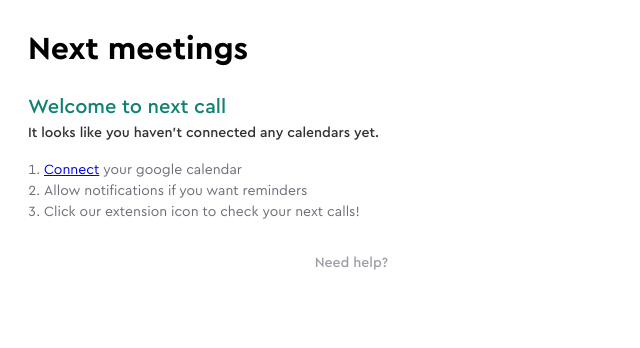
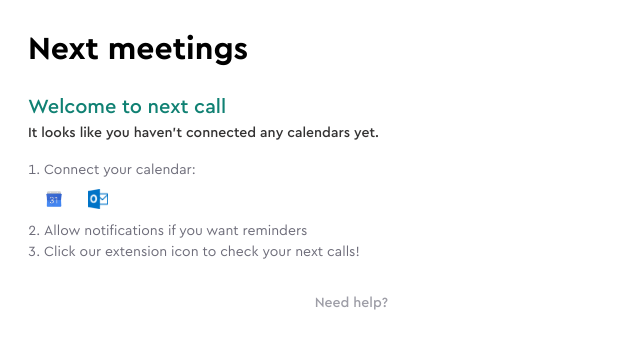
Before and after one commit to charlesscheuer/calendar, a React app: page / in a window 1280 px wide. Shown: the top 348 px of the page, without its empty margins (0-640 px from the left). Built offline with nearby package versions, Linux system fonts and the light colour scheme.

Commit message:
adding outlook button

```diff
--- a/src/App.scss
+++ b/src/App.scss
@@ -173,3 +173,17 @@ ol {
   align-items: center;
   justify-content: center;
 }
+
+.logos {
+  display: flex;
+  align-items: center;
+  justify-content: flex-start;
+  margin-top: 10px;
+  margin-bottom: 10px;
+  &_img {
+    height: 20px;
+    width: auto;
+    cursor: pointer;
+    margin-right: 24px;
+  }
+}
--- a/src/Onboarding.jsx
+++ b/src/Onboarding.jsx
@@ -1,8 +1,7 @@
 import React, { Component } from "react";
 
-// import GoogleCalendarLogo from "./Logos/Google_Calendar.png";
-// import OutlookLogo from "./Logos/Microsoft_Outlook_2013_logo.png";
-// saving this here for future
+import GoogleCalendarLogo from "./Logos/Google_Calendar.png";
+import OutlookLogo from "./Logos/Microsoft_Outlook_2013_logo.png";
 
 const list = [
   "Connect with google calendar",
@@ -10,9 +9,19 @@ const list = [
   "Click our extension icon to check your next calls!",
 ];
 
-// const logos = [GoogleCalendarLogo];
+const logos = [GoogleCalendarLogo, OutlookLogo];
 
 /*global chrome*/
+// <li className="instruction">
+//               <a
+//                 onClick={() => this.connectCalendar()}
+//                 className="cleanLink"
+//                 href="#0"
+//               >
+//                 Connect
+//               </a>{" "}
+//               your google calendar
+//             </li>
 
 const backend_url =
   "https://us-central1-calendar-276823.cloudfunctions.net/nextcallfyi/";
@@ -122,14 +131,23 @@ export default class Onboarding extends Component {
         <div className="row row_start">
           <ol>
             <li className="instruction">
-              <a
-                onClick={() => this.connectCalendar()}
-                className="cleanLink"
-                href="#0"
-              >
-                Connect
-              </a>{" "}
-              your google calendar
+              <div>Connect your calendar:</div>
+              <div className="logos">
+                {logos.map((logo, index) => {
+                  return (
+                    <img
+                      src={logo}
+                      className="logos_img"
+                      onClick={() => this.connectCalendar()}
+                      alt={
+                        index === 0
+                          ? "Connect Google calendar"
+                          : "Connect Outlook calendar"
+                      }
+                    />
+                  );
+                })}
+              </div>
             </li>
             <li className="instruction">
               Allow notifications if you want reminders
```
Also changed, not shown: src/App.js (+5 -3 lines).
